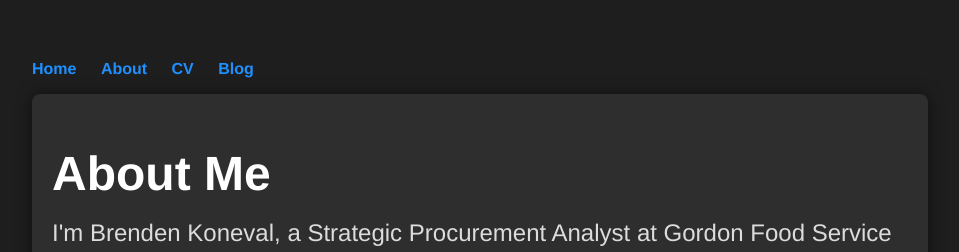
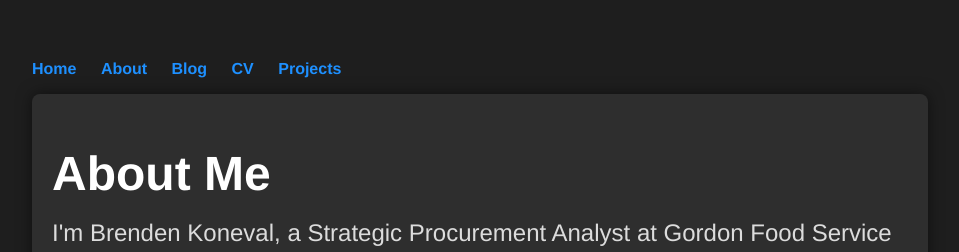
Before and after one commit to konevalb/konevalb.github.io, a Jekyll site: the page built from about.html, in a window 1280 px wide. Shown: the top 252 px of the page, without its empty margins (160-1119 px from the left). Built offline with Jekyll 4.4.1, drawn with Linux system fonts in a browser that asks for light colours.

Commit message:
Update default.html
finished updating

```diff
--- a/_layouts/default.html
+++ b/_layouts/default.html
@@ -4,20 +4,21 @@
 		<title>{{ page.title }}</title>
 		<!-- link to main stylesheet -->
 		<link rel="stylesheet" type="text/css" href="/css/main.css">
+		<!-- Google Fonts -->
+		<link href="https://fonts.googleapis.com/css2?family=Roboto:wght@400;700&display=swap" rel="stylesheet">
 	</head>
 	<body>
 		<nav>
 			<ul>
 				<li><a href="/">Home</a></li>
 				<li><a href="/about">About</a></li>
+				<li><a href="/blog">Blog</a></li>
 				<li><a href="/cv">CV</a></li>
-	        		<li><a href="/blog">Blog</a></li>
+				<li><a href="/project">Projects</a></li>
 			</ul>
 		</nav>
 		<div class="container">
-
 			{{ content }}
-
 		</div><!-- /.container -->
 		<footer>
 			<ul>
```
Lines whose indentation alone changed are shown as unchanged.
